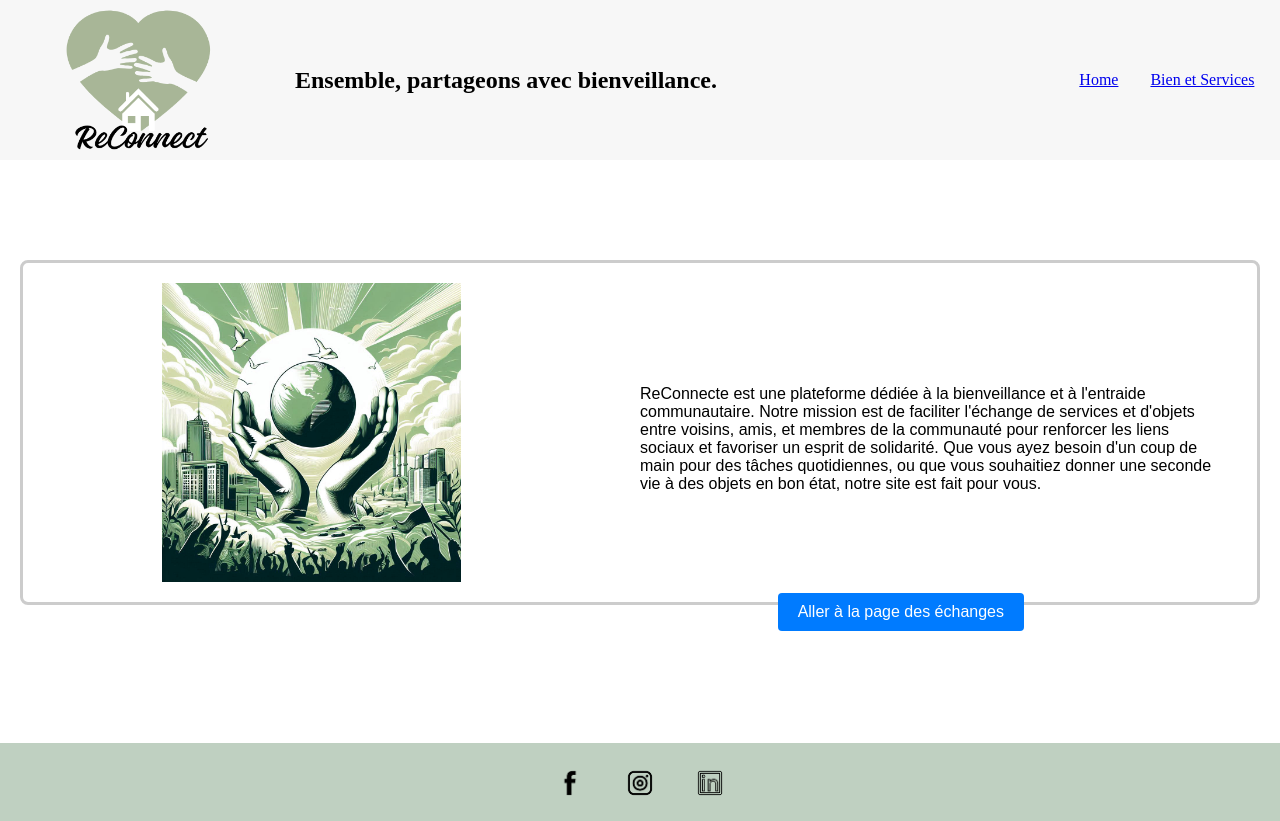
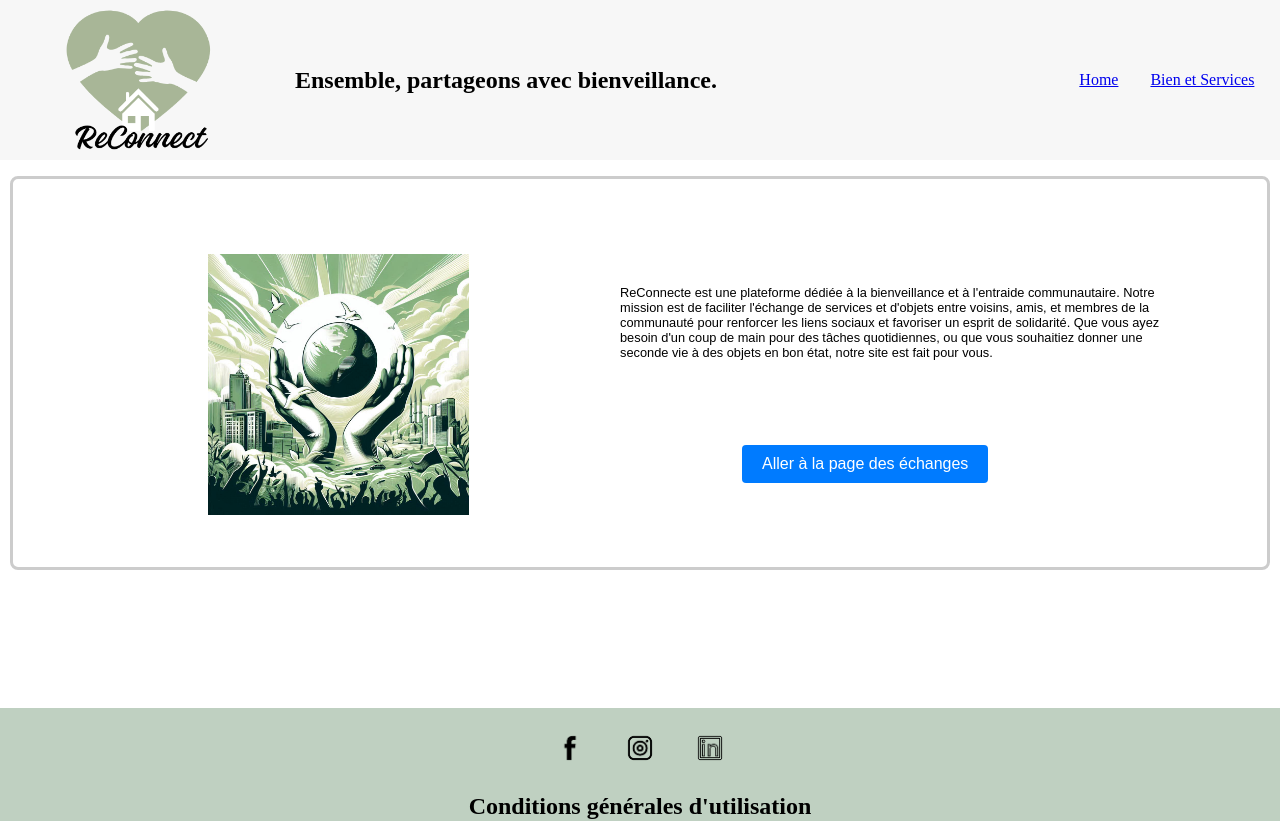
Before and after one commit to rudy-flexcode/reConnect, a React (Vite) app in the folder client/: page / in a window 1280 px wide. Shown: the top 821 px of the page. Built offline with nearby package versions, Linux system fonts and the light colour scheme; a web font is replaced by a local one.

Commit message:
csshomeUpdate

```diff
--- a/client/src/components/Header.tsx
+++ b/client/src/components/Header.tsx
@@ -1,5 +1,4 @@
-
-import { Link } from 'react-router-dom';
+import { Link } from "react-router-dom";
 import Logo from "../assets/logo.png";
 import "../styles/Header.css";
 
--- a/client/src/pages/home.tsx
+++ b/client/src/pages/home.tsx
@@ -1,34 +1,33 @@
 import { Link } from "react-router-dom";
 import "../styles/home.css";
 import imgHome from "../assets/images/imgHome.png";
-const home = () => {
+
+function Home() {
   return (
-    <>
     <div className="acceuil-container">
       <div className="content">
+        <div className="image-container">
           <img src={imgHome} alt="image-solidaire" className="image" />
         </div>
-      </div>
-
         <div className="text-container">
           <p>
             ReConnecte est une plateforme dédiée à la bienveillance et à
-          l'entraide communautaire. Notre mission est de faciliter l'échange de
-          services et d'objets entre voisins, amis, et membres de la communauté
-          pour renforcer les liens sociaux et favoriser un esprit de solidarité.
-          Que vous ayez besoin d'un coup de main pour des tâches quotidiennes,
-          ou que vous souhaitiez donner une seconde vie à des objets en bon
-          état, notre site est fait pour vous.
+            l'entraide communautaire. Notre mission est de faciliter l'échange
+            de services et d'objets entre voisins, amis, et membres de la
+            communauté pour renforcer les liens sociaux et favoriser un esprit
+            de solidarité. Que vous ayez besoin d'un coup de main pour des
+            tâches quotidiennes, ou que vous souhaitiez donner une seconde vie à
+            des objets en bon état, notre site est fait pour vous.
           </p>
         </div>
-
+      </div>
       <div className="button-container">
         <Link to="/echanges" className="button">
           Aller à la page des échanges
         </Link>
       </div>
-    </>
+    </div>
   );
-};
+}
 
-export default home;
+export default Home;
--- a/client/src/styles/home.css
+++ b/client/src/styles/home.css
@@ -2,33 +2,27 @@
 
 .acceuil-container {
   border: 3px solid #ccc;
-  padding: 20px;
-  margin: 20px;
+  margin: 10px;
+  padding: 10%;
   border-radius: 8px;
   max-width: 100%;
+  position: static;
 }
 
 .image-container {
   display: flex;
+  justify-content: center;
 }
 
 .image {
-  max-width: 25%;
+  max-width: 100%;
   height: auto;
-  display: flex;
-  align-items: flex-start;
-  justify-content: flex-start;
-  margin-left: 10%;
 }
 
 .text-container {
   max-width: 100%;
-  display: flex;
-  justify-content: flex-end;
-  align-items: flex-end;
-  margin-top: -25%;
-  margin-left: 50%;
-  margin-right: 5%;
+  text-align: center;
+  margin: 20px 0;
   font-family: "Martel Sans", sans-serif;
   font-weight: 400;
   font-style: normal;
@@ -36,9 +30,7 @@
 
 .button-container {
   text-align: center;
-  display: flex;
-  justify-content: flex-end;
-  margin-right: 20%;
+  margin: 20px 0;
 }
 
 .button {
@@ -49,7 +41,6 @@
   border-radius: 4px;
   text-decoration: none;
   cursor: pointer;
-  margin-top: 2%;
   font-family: "Martel Sans", sans-serif;
   font-weight: 400;
   font-style: normal;
@@ -58,43 +49,81 @@
 .button:hover {
   background-color: #0056b3;
 }
-@media (max-width: 896px) {
+
+/* Media Queries pour les écrans de taille moyenne et plus grande */
+@media (min-width: 768px) {
   .acceuil-container {
-    border: 3px solid #ccc;
-    margin: 10px;
-    border-radius: 8px;
+    display: flex;
+    flex-direction: column;
+    align-items: center;
+    margin-top: -7%;
+    margin-bottom: -10%;
     max-width: 100%;
+    padding: 5%;
+  }
+
+  .content {
+    display: flex;
+    flex-direction: row;
+    justify-content: space-between;
+    align-items: center;
+    margin-top: -13%;
+    margin-bottom: -12%;
   }
 
   .image {
-    max-width: 80%;
-    height: auto;
+    max-width: 60%;
+    margin-top: 30%;
   }
 
   .text-container {
-    max-width: 100%;
-    text-align: center;
-    margin: 25px 0;
+    max-width: 50%;
+    text-align: left;
+    margin: 0 20px;
+    font-size: 80%;
+    padding-top: 3%;
   }
 
   .button-container {
     display: flex;
+    justify-content: center;
+    margin-left: 42%;
+    padding-top: 4%;
+  }
+}
+
+@media (min-width: 1200px) {
+  .acceuil-container {
+    display: flex;
+    flex-direction: column;
     align-items: center;
-    justify-content: center;
-    margin-left: 15%;
+    margin-top: -5%;
+    margin-bottom: 2%;
+    max-width: 100%;
+    padding: 5%;
   }
 
-  .button {
-    padding: 10px 20px;
-    background-color: #007bff;
-    color: white;
-    border: none;
-    border-radius: 4px;
-    text-decoration: none;
-    cursor: pointer;
+  .content {
+    display: flex;
+    flex-direction: row;
+    justify-content: space-between;
+    align-items: center;
   }
 
-  .button:hover {
-    background-color: #0056b3;
+  .image {
+    max-width: 50%;
+  }
+
+  .text-container {
+    max-width: 50%;
+    text-align: left;
+    margin: 0 20px;
+  }
+
+  .button-container {
+    display: flex;
+    justify-content: flex-end;
+    margin: 20px 0;
+    margin-left: 40%;
   }
 }
```
Lines whose indentation alone changed are shown as unchanged.
